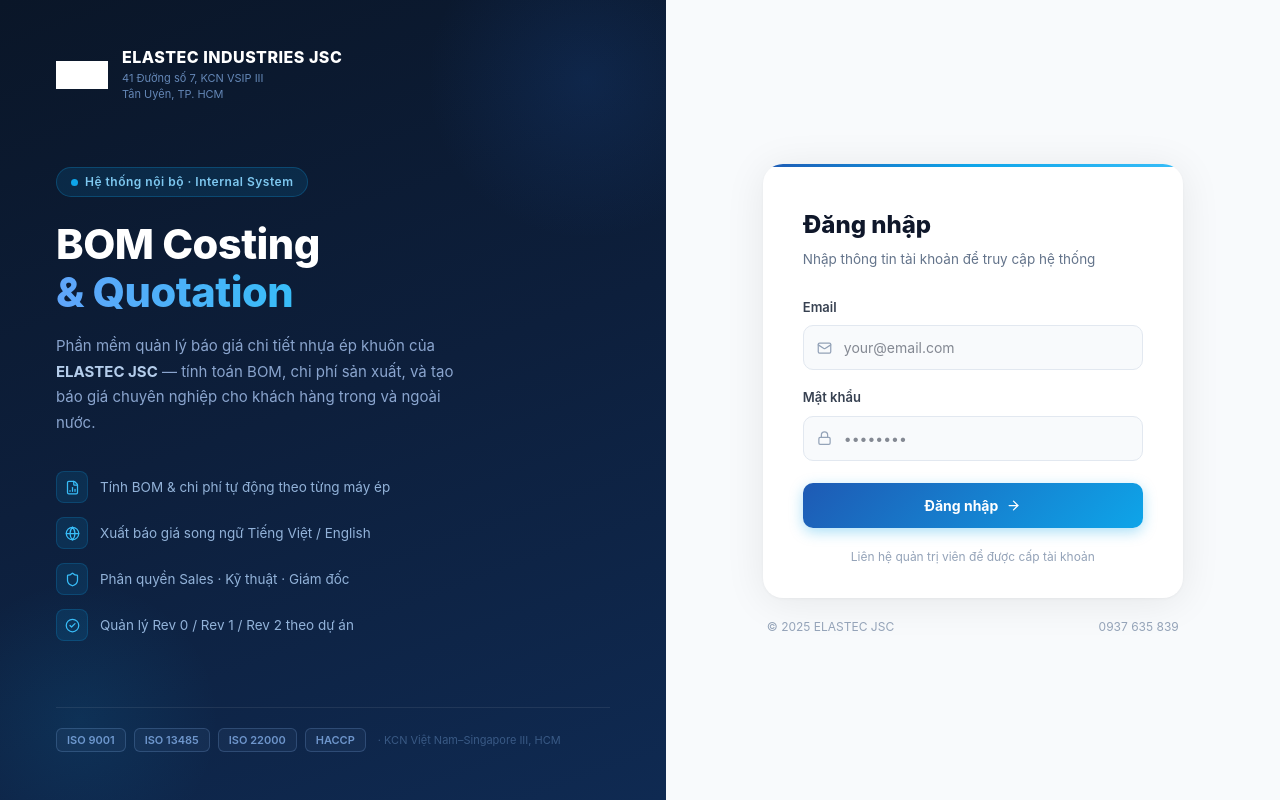
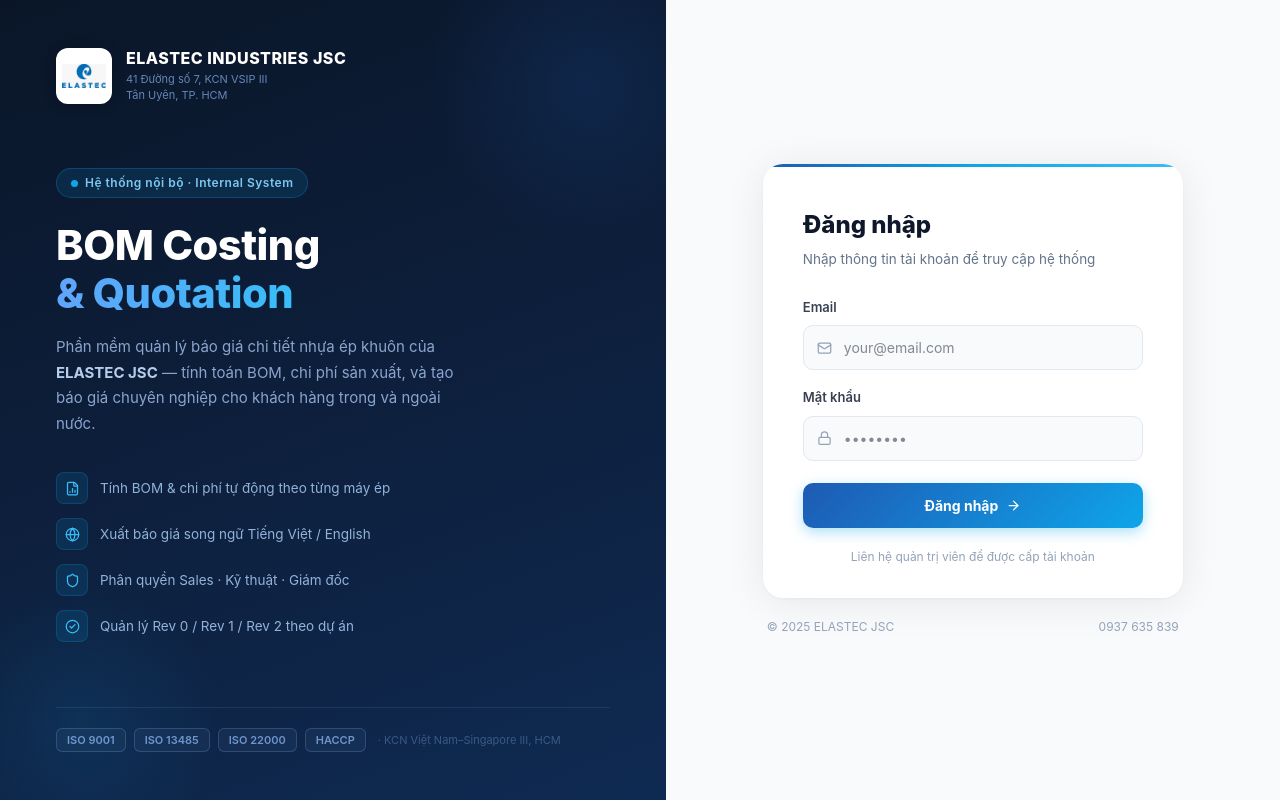
Before and after one commit to nguyenhungdoo/bomcosting, a Next.js app: page /login in a window 1280 px wide. Built offline with nearby package versions, Linux system fonts and the light colour scheme.

Commit message:
fix: show Elastec logo in white rounded box on dark background

```diff
--- a/app/login/page.tsx
+++ b/app/login/page.tsx
@@ -64,11 +64,19 @@
         {/* Logo */}
         <div style={{ position: 'relative' }}>
           <div style={{ display: 'flex', alignItems: 'center', gap: '14px' }}>
-            <img
-              src="/elastec-logo.png.jpeg"
-              alt="ELASTEC"
-              style={{ width: '52px', height: '52px', objectFit: 'contain', filter: 'brightness(0) invert(1)' }}
-            />
+            <div style={{
+              width: '56px', height: '56px', borderRadius: '12px',
+              background: 'white', padding: '6px',
+              display: 'flex', alignItems: 'center', justifyContent: 'center',
+              boxShadow: '0 2px 12px rgba(0,0,0,0.25)',
+              flexShrink: 0,
+            }}>
+              <img
+                src="/elastec-logo.png.jpeg"
+                alt="ELASTEC"
+                style={{ width: '100%', height: '100%', objectFit: 'contain' }}
+              />
+            </div>
             <div>
               <div style={{ color: 'white', fontWeight: 800, fontSize: '16px', letterSpacing: '0.5px', lineHeight: 1.2 }}>
                 ELASTEC INDUSTRIES JSC
```
